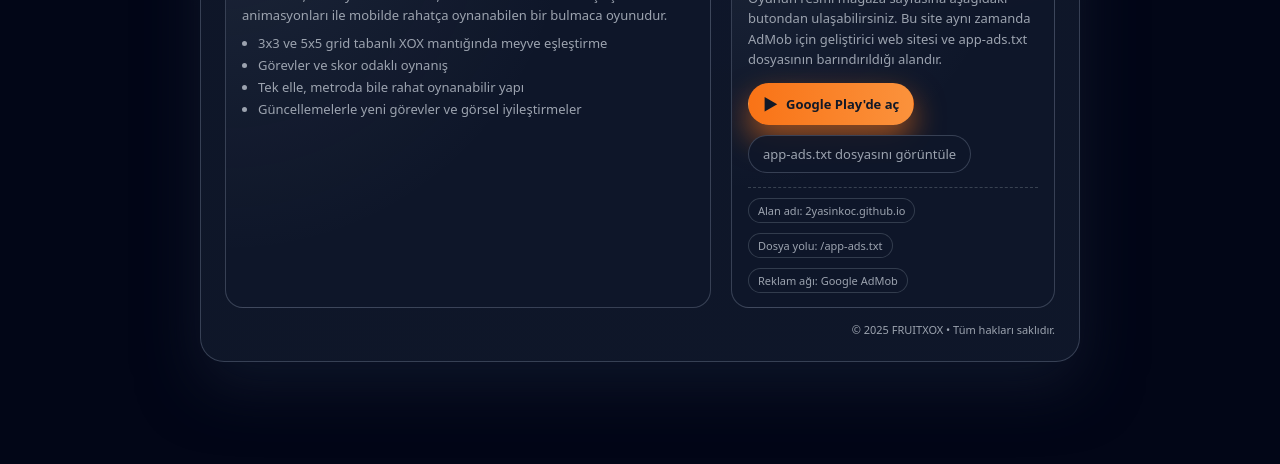
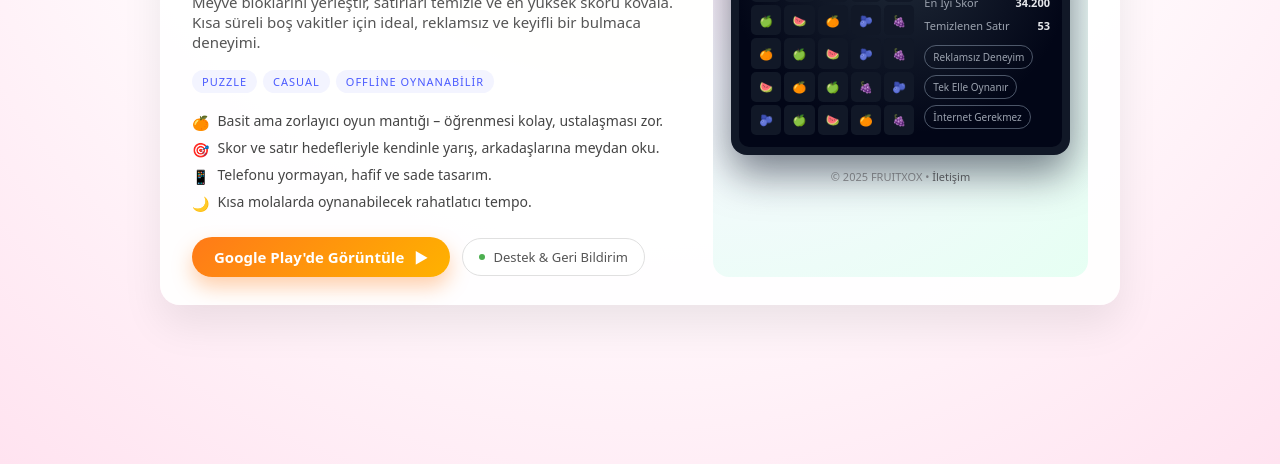
Before and after one commit to 2yasinkoc/2yasinkoc.github.io, a plain HTML site: page index.html in a window 1280 px wide. Shown: the part 336-800 px from the top of the page. Drawn offline with Linux system fonts and the light colour scheme.

Commit message:
Update index.html

```diff
--- a/index.html
+++ b/index.html
@@ -2,410 +2,468 @@
 <html lang="tr">
 <head>
   <meta charset="UTF-8" />
-  <meta name="viewport" content="width=device-width, initial-scale=1.0" />
-  <title>FRUITXOX - Resmi Geliştirici Sitesi</title>
+  <meta name="viewport" content="width=device-width, initial-scale=1" />
+  <title>FRUITXOX – Eğlenceli Blok Bulmaca Oyunu</title>
 
-  <!-- Basit ve profesyonel bir görünüm için ufak stiller -->
+  <meta name="description" content="FRUITXOX, mobil cihazlar için hazırlanmış eğlenceli bir blok bulmaca oyunudur. Meyveli blokları yerleştir, satırları tamamla ve yüksek skor yap.">
+  <link rel="icon" href="https://play-lh.googleusercontent.com/4GXx_example_fruitxox_icon" />
+
   <style>
-    :root {
-      --bg-dark: #050816;
-      --bg-card: #0f172a;
-      --accent: #f97316;
-      --accent-soft: rgba(249, 115, 22, 0.15);
-      --text-main: #f9fafb;
-      --text-muted: #9ca3af;
-      --border-soft: rgba(148, 163, 184, 0.3);
-    }
-
     * {
       box-sizing: border-box;
       margin: 0;
       padding: 0;
-      font-family: system-ui, -apple-system, BlinkMacSystemFont, "Segoe UI",
-        sans-serif;
+      font-family: system-ui, -apple-system, BlinkMacSystemFont, "Segoe UI", sans-serif;
     }
 
     body {
-      background: radial-gradient(circle at top, #1f2937 0, #020617 55%);
-      color: var(--text-main);
       min-height: 100vh;
+      background: radial-gradient(circle at top, #ffefba 0, #ffffff 45%, #ffe3f0 100%);
+      color: #222;
       display: flex;
       align-items: center;
       justify-content: center;
-      padding: 32px 16px;
+      padding: 24px;
     }
 
-    .container {
+    .card {
+      background: #ffffffee;
+      border-radius: 20px;
+      max-width: 960px;
       width: 100%;
-      max-width: 880px;
-      background: linear-gradient(
-        135deg,
-        rgba(15, 23, 42, 0.96),
-        rgba(15, 23, 42, 0.98)
-      );
-      border-radius: 24px;
-      border: 1px solid var(--border-soft);
-      box-shadow: 0 24px 60px rgba(15, 23, 42, 0.9);
-      padding: 28px 24px 24px;
+      display: grid;
+      grid-template-columns: minmax(0, 3fr) minmax(0, 2.3fr);
+      gap: 32px;
+      box-shadow: 0 20px 40px rgba(0,0,0,0.08);
+      padding: 32px 32px 28px;
+    }
+
+    @media (max-width: 780px) {
+      .card {
+        grid-template-columns: 1fr;
+        padding: 24px 20px 20px;
+      }
+    }
+
+    .badge {
+      display: inline-flex;
+      align-items: center;
+      gap: 8px;
+      font-size: 12px;
+      text-transform: uppercase;
+      letter-spacing: 0.08em;
+      padding: 4px 10px;
+      border-radius: 999px;
+      background: #fff3d9;
+      color: #b07000;
+      margin-bottom: 12px;
+    }
+
+    .badge-dot {
+      width: 8px;
+      height: 8px;
+      border-radius: 999px;
+      background: #ffb300;
+    }
+
+    h1 {
+      font-size: clamp(28px, 3.2vw, 34px);
+      margin-bottom: 8px;
+      color: #222;
+    }
+
+    .subtitle {
+      font-size: 15px;
+      color: #555;
+      margin-bottom: 18px;
+    }
+
+    .tags {
+      display: flex;
+      flex-wrap: wrap;
+      gap: 6px;
+      margin-bottom: 18px;
+    }
+
+    .tag {
+      font-size: 11px;
+      text-transform: uppercase;
+      letter-spacing: 0.09em;
+      background: #f3f4ff;
+      color: #4b5bff;
+      padding: 4px 10px;
+      border-radius: 999px;
+    }
+
+    .features {
+      list-style: none;
+      display: grid;
+      gap: 6px;
+      margin-bottom: 24px;
+      font-size: 14px;
+      color: #444;
+    }
+
+    .features li {
+      display: flex;
+      gap: 8px;
+      align-items: flex-start;
+    }
+
+    .features li span.icon {
+      margin-top: 2px;
+      font-size: 14px;
+    }
+
+    .cta-row {
+      display: flex;
+      flex-wrap: wrap;
+      gap: 12px;
+      align-items: center;
+    }
+
+    .btn-primary {
+      background: linear-gradient(135deg, #ff7a18, #ffb200);
+      border-radius: 999px;
+      border: none;
+      color: white;
+      padding: 10px 22px;
+      font-size: 15px;
+      font-weight: 600;
+      cursor: pointer;
+      display: inline-flex;
+      align-items: center;
+      gap: 10px;
+      text-decoration: none;
+      box-shadow: 0 10px 20px rgba(255,122,24,0.35);
+      transition: transform 0.12s ease, box-shadow 0.12s ease;
+    }
+
+    .btn-primary:hover {
+      transform: translateY(-1px);
+      box-shadow: 0 14px 26px rgba(255,122,24,0.4);
+    }
+
+    .btn-secondary {
+      border-radius: 999px;
+      border: 1px solid #e0e0e0;
+      padding: 9px 16px;
+      font-size: 13px;
+      background: #fff;
+      color: #555;
+      text-decoration: none;
+      display: inline-flex;
+      align-items: center;
+      gap: 8px;
+    }
+
+    .btn-secondary span.dot {
+      width: 6px;
+      height: 6px;
+      border-radius: 999px;
+      background: #4caf50;
+    }
+
+    .right {
+      border-radius: 16px;
+      background: radial-gradient(circle at top left, #ffe6f7 0, #f7f8ff 40%, #e6fff3 100%);
+      padding: 20px 18px 16px;
       position: relative;
       overflow: hidden;
     }
 
-    /* Arka plan dekor */
-    .glow {
-      position: absolute;
-      width: 420px;
-      height: 420px;
-      background: radial-gradient(
-        circle,
-        rgba(249, 115, 22, 0.16) 0,
-        transparent 60%
-      );
-      top: -140px;
-      right: -120px;
-      pointer-events: none;
-      filter: blur(2px);
-      opacity: 0.9;
+    .logo-pill {
+      display: inline-flex;
+      align-items: center;
+      gap: 10px;
+      background: #ffffffd9;
+      padding: 6px 12px;
+      border-radius: 999px;
+      box-shadow: 0 10px 25px rgba(0,0,0,0.06);
+      margin-bottom: 18px;
     }
 
-    .header {
-      display: flex;
-      align-items: center;
-      gap: 16px;
-      margin-bottom: 20px;
-      position: relative;
-      z-index: 2;
-    }
-
-    .logo-badge {
-      width: 64px;
-      height: 64px;
-      border-radius: 22px;
-      background: radial-gradient(circle at 30% 30%, #fed7aa 0, #f97316 45%, #7c2d12 100%);
+    .logo-pill-icon {
+      width: 28px;
+      height: 28px;
+      border-radius: 9px;
+      background: radial-gradient(circle at top left, #ff7a18 0, #ffb200 40%, #ffd54f 100%);
       display: flex;
       align-items: center;
       justify-content: center;
-      box-shadow: 0 18px 35px rgba(248, 113, 22, 0.65);
-      border: 2px solid rgba(248, 250, 252, 0.85);
-      flex-shrink: 0;
+      color: #fff;
+      font-weight: 800;
+      font-size: 18px;
     }
 
-    .logo-badge span {
-      font-size: 26px;
-      font-weight: 900;
-      letter-spacing: 0.06em;
-      color: #111827;
-      text-shadow: 0 1px 0 rgba(255, 255, 255, 0.7);
+    .logo-pill-text {
+      display: flex;
+      flex-direction: column;
+      line-height: 1.1;
     }
 
-    .title-block h1 {
-      font-size: clamp(22px, 3vw, 26px);
-      font-weight: 800;
-      letter-spacing: 0.06em;
+    .logo-pill-text span:first-child {
+      font-size: 11px;
+      letter-spacing: 0.15em;
       text-transform: uppercase;
+      color: #999;
     }
 
-    .title-block h1 span {
-      color: var(--accent);
+    .logo-pill-text span:last-child {
+      font-weight: 650;
+      font-size: 13px;
+      color: #333;
     }
 
-    .title-block p {
-      margin-top: 4px;
-      font-size: 14px;
-      color: var(--text-muted);
+    .mockup {
+      border-radius: 16px;
+      background: #111827;
+      padding: 8px;
+      box-shadow: 0 18px 40px rgba(15,23,42,0.55);
+      position: relative;
+      color: #e5e7eb;
+      font-size: 12px;
     }
 
-    .chip-row {
-      margin-top: 10px;
+    .mockup-header {
       display: flex;
-      flex-wrap: wrap;
+      justify-content: space-between;
+      align-items: center;
+      margin-bottom: 6px;
+    }
+
+    .mockup-dots {
+      display: flex;
+      gap: 4px;
+    }
+
+    .mockup-dot {
+      width: 6px;
+      height: 6px;
+      border-radius: 999px;
+      background: #4b5563;
+    }
+
+    .mockup-title {
+      font-size: 11px;
+      color: #9ca3af;
+    }
+
+    .mockup-body {
+      background: radial-gradient(circle at top, #1f2937 0, #020617 70%);
+      border-radius: 10px;
+      padding: 10px 12px 12px;
+      display: grid;
+      grid-template-columns: 1.3fr 1fr;
+      gap: 10px;
+    }
+
+    .mockup-board {
+      display: grid;
+      grid-template-columns: repeat(5, minmax(0, 1fr));
+      gap: 3px;
+    }
+
+    .mockup-cell {
+      aspect-ratio: 1;
+      border-radius: 5px;
+      background: #111827;
+      display: flex;
+      align-items: center;
+      justify-content: center;
+      font-size: 11px;
+    }
+
+    .fruit {
+      width: 85%;
+      height: 85%;
+      border-radius: 5px;
+      display: flex;
+      align-items: center;
+      justify-content: center;
+      color: #fff;
+      font-size: 11px;
+      font-weight: 600;
+    }
+
+    .fruit.orange { background: linear-gradient(135deg, #ff7a18, #ffb200); }
+    .fruit.purple { background: linear-gradient(135deg, #7c3aed, #ec4899); }
+    .fruit.green  { background: linear-gradient(135deg, #16a34a, #84cc16); }
+    .fruit.red    { background: linear-gradient(135deg, #ef4444, #f97316); }
+    .fruit.blue   { background: linear-gradient(135deg, #0ea5e9, #6366f1); }
+
+    .mockup-side {
+      display: flex;
+      flex-direction: column;
       gap: 8px;
     }
 
-    .chip {
+    .mockup-stat {
+      display: flex;
+      justify-content: space-between;
+      align-items: center;
       font-size: 11px;
-      text-transform: uppercase;
-      letter-spacing: 0.08em;
-      padding: 4px 10px;
-      border-radius: 999px;
-      border: 1px solid rgba(148, 163, 184, 0.5);
-      color: var(--text-muted);
-      background: rgba(15, 23, 42, 0.9);
+      color: #9ca3af;
     }
 
-    .chip.accent {
-      border-color: rgba(249, 115, 22, 0.8);
-      color: #fed7aa;
-      background: var(--accent-soft);
+    .mockup-stat span.value {
+      font-weight: 600;
+      color: #e5e7eb;
     }
 
-    .content {
-      margin-top: 18px;
-      display: grid;
-      grid-template-columns: minmax(0, 3fr) minmax(0, 2fr);
-      gap: 20px;
-      position: relative;
-      z-index: 2;
+    .mockup-footer {
+      display: flex;
+      gap: 6px;
+      margin-top: 4px;
+      flex-wrap: wrap;
     }
 
-    @media (max-width: 720px) {
-      .container {
-        padding: 22px 18px 20px;
-        border-radius: 18px;
-      }
-      .content {
-        grid-template-columns: 1fr;
-      }
-      body {
-        padding: 18px 12px;
-      }
+    .mockup-chip {
+      font-size: 10px;
+      border-radius: 999px;
+      padding: 4px 8px;
+      border: 1px solid rgba(148,163,184,0.5);
+      color: #9ca3af;
     }
 
-    .card {
-      border-radius: 18px;
-      border: 1px solid var(--border-soft);
-      background: radial-gradient(circle at top left, rgba(148, 163, 184, 0.1), transparent 55%),
-        rgba(15, 23, 42, 0.94);
-      padding: 16px 16px 14px;
+    footer {
+      text-align: center;
+      margin-top: 14px;
+      font-size: 11px;
+      color: #999;
     }
 
-    .card h2 {
-      font-size: 14px;
-      letter-spacing: 0.12em;
-      text-transform: uppercase;
-      color: var(--text-muted);
-      margin-bottom: 10px;
-    }
-
-    .card h3 {
-      font-size: 17px;
-      margin-bottom: 7px;
-    }
-
-    .card p {
-      font-size: 13px;
-      line-height: 1.55;
-      color: var(--text-muted);
-    }
-
-    ul.feature-list {
-      margin-top: 8px;
-      padding-left: 16px;
-      font-size: 13px;
-      color: var(--text-muted);
-    }
-
-    ul.feature-list li {
-      margin-bottom: 4px;
-    }
-
-    .store-card {
-      position: relative;
-      overflow: hidden;
-    }
-
-    .store-chip {
-      font-size: 11px;
-      text-transform: uppercase;
-      letter-spacing: 0.08em;
-      color: #bbf7d0;
-      background: rgba(22, 163, 74, 0.18);
-      border: 1px solid rgba(34, 197, 94, 0.6);
-      border-radius: 999px;
-      padding: 3px 9px;
-      display: inline-flex;
-      align-items: center;
-      gap: 6px;
-      margin-bottom: 8px;
-    }
-
-    .store-chip span.dot {
-      width: 7px;
-      height: 7px;
-      border-radius: 999px;
-      background: #22c55e;
-      box-shadow: 0 0 0 4px rgba(34, 197, 94, 0.3);
-    }
-
-    .btn-row {
-      margin-top: 14px;
-      display: flex;
-      flex-wrap: wrap;
-      gap: 10px;
-    }
-
-    .btn-primary,
-    .btn-ghost {
-      font-size: 13px;
-      padding: 9px 14px;
-      border-radius: 999px;
-      border: 1px solid transparent;
-      cursor: pointer;
+    footer a {
+      color: #666;
       text-decoration: none;
-      display: inline-flex;
-      align-items: center;
-      gap: 8px;
-      transition: transform 0.12s ease, box-shadow 0.12s ease, background 0.12s ease;
-    }
-
-    .btn-primary {
-      background: linear-gradient(to right, #f97316, #fb923c);
-      color: #111827;
-      font-weight: 600;
-      box-shadow: 0 14px 30px rgba(249, 115, 22, 0.6);
-    }
-
-    .btn-primary span.icon {
-      font-size: 16px;
-    }
-
-    .btn-primary:hover {
-      transform: translateY(-1px);
-      box-shadow: 0 18px 40px rgba(249, 115, 22, 0.75);
-    }
-
-    .btn-ghost {
-      background: rgba(15, 23, 42, 0.9);
-      border-color: var(--border-soft);
-      color: var(--text-muted);
-    }
-
-    .btn-ghost:hover {
-      transform: translateY(-1px);
-      background: rgba(15, 23, 42, 0.98);
-      border-color: rgba(148, 163, 184, 0.8);
-    }
-
-    .meta-row {
-      margin-top: 14px;
-      padding-top: 10px;
-      border-top: 1px dashed rgba(75, 85, 99, 0.7);
-      display: flex;
-      flex-wrap: wrap;
-      gap: 10px;
-      font-size: 11px;
-      color: var(--text-muted);
-    }
-
-    .meta-pill {
-      padding: 4px 9px;
-      border-radius: 999px;
-      background: rgba(15, 23, 42, 0.9);
-      border: 1px solid rgba(55, 65, 81, 0.9);
-    }
-
-    .footer {
-      margin-top: 14px;
-      text-align: right;
-      font-size: 11px;
-      color: var(--text-muted);
-      position: relative;
-      z-index: 2;
-    }
-
-    .footer a {
-      color: var(--accent);
-      text-decoration: none;
-    }
-
-    .footer a:hover {
-      text-decoration: underline;
     }
   </style>
 </head>
 <body>
-  <div class="container">
-    <div class="glow"></div>
+  <main class="card">
+    <section>
+      <div class="badge">
+        <span class="badge-dot"></span>
+        Mobil Bulmaca Oyunu
+      </div>
+      <h1>FRUITXOX – Meyveli Blok Bulmaca</h1>
+      <p class="subtitle">
+        Meyve bloklarını yerleştir, satırları temizle ve en yüksek skoru kovala.
+        Kısa süreli boş vakitler için ideal, reklamsız ve keyifli bir bulmaca deneyimi.
+      </p>
 
-    <!-- ÜST BAŞLIK -->
-    <header class="header">
-      <div class="logo-badge">
-        <span>FX</span>
+      <div class="tags">
+        <span class="tag">Puzzle</span>
+        <span class="tag">Casual</span>
+        <span class="tag">Offline Oynanabilir</span>
       </div>
-      <div class="title-block">
-        <h1><span>FRUIT</span>XOX</h1>
-        <p>Minimalist, keyifli ve bağımlılık yapan bir blok bulmaca deneyimi.</p>
 
-        <div class="chip-row">
-          <div class="chip accent">Resmi geliştirici sayfası</div>
-          <div class="chip">Mobil oyun • Android</div>
-          <div class="chip">Yayıncı: 2yasinkoc</div>
+      <ul class="features">
+        <li><span class="icon">🍊</span>Basit ama zorlayıcı oyun mantığı – öğrenmesi kolay, ustalaşması zor.</li>
+        <li><span class="icon">🎯</span>Skor ve satır hedefleriyle kendinle yarış, arkadaşlarına meydan oku.</li>
+        <li><span class="icon">📱</span>Telefonu yormayan, hafif ve sade tasarım.</li>
+        <li><span class="icon">🌙</span>Kısa molalarda oynanabilecek rahatlatıcı tempo.</li>
+      </ul>
+
+      <div class="cta-row">
+        <!-- BURAYA GERÇEK GOOGLE PLAY LİNKİNİ KOY -->
+        <a class="btn-primary"
+           href="https://play.google.com/store/apps/details?id=com.Untouchable.fruitxox"
+           target="_blank" rel="noopener noreferrer">
+          Google Play'de Görüntüle
+          <span>▶</span>
+        </a>
+
+        <a class="btn-secondary" href="mailto:2yasinkoc@gmail.com">
+          <span class="dot"></span>
+          Destek &amp; Geri Bildirim
+        </a>
+      </div>
+    </section>
+
+    <aside class="right">
+      <div class="logo-pill">
+        <div class="logo-pill-icon">FX</div>
+        <div class="logo-pill-text">
+          <span>FRUITXOX</span>
+          <span>Blok Yerleştirme Bulmacası</span>
         </div>
       </div>
-    </header>
 
-    <!-- İÇERİK -->
-    <main class="content">
-      <!-- Sol kart: Oyun açıklaması -->
-      <section class="card">
-        <h2>Oyun Hakkında</h2>
-        <h3>Basit kontroller, temiz tasarım, akıcı deneyim.</h3>
-        <p>
-          FRUITXOX; hızlı oyun oturumları, sade UI ve tatmin edici eşleşme
-          animasyonları ile mobilde rahatça oynanabilen bir bulmaca oyunudur.
-        </p>
+      <div class="mockup">
+        <div class="mockup-header">
+          <div class="mockup-dots">
+            <div class="mockup-dot"></div>
+            <div class="mockup-dot"></div>
+            <div class="mockup-dot"></div>
+          </div>
+          <div class="mockup-title">Oyun İçi Görünüm</div>
+        </div>
+        <div class="mockup-body">
+          <div class="mockup-board">
+            <div class="mockup-cell"><div class="fruit.orange fruit">🍊</div></div>
+            <div class="mockup-cell"><div class="fruit.purple fruit">🍇</div></div>
+            <div class="mockup-cell"><div class="fruit.green fruit">🍏</div></div>
+            <div class="mockup-cell"><div class="fruit.red fruit">🍉</div></div>
+            <div class="mockup-cell"><div class="fruit.blue fruit">🫐</div></div>
 
-        <ul class="feature-list">
-          <li>3x3 ve 5x5 grid tabanlı XOX mantığında meyve eşleştirme</li>
-          <li>Görevler ve skor odaklı oynanış</li>
-          <li>Tek elle, metroda bile rahat oynanabilir yapı</li>
-          <li>Güncellemelerle yeni görevler ve görsel iyileştirmeler</li>
-        </ul>
-      </section>
+            <div class="mockup-cell"><div class="fruit.green fruit">🍏</div></div>
+            <div class="mockup-cell"><div class="fruit.red fruit">🍉</div></div>
+            <div class="mockup-cell"><div class="fruit.orange fruit">🍊</div></div>
+            <div class="mockup-cell"><div class="fruit.blue fruit">🫐</div></div>
+            <div class="mockup-cell"><div class="fruit.purple fruit">🍇</div></div>
 
-      <!-- Sağ kart: Mağaza / linkler -->
-      <section class="card store-card">
-        <div class="store-chip">
-          <span class="dot"></span>
-          Google Play'de yayında
+            <div class="mockup-cell"><div class="fruit.orange fruit">🍊</div></div>
+            <div class="mockup-cell"><div class="fruit.green fruit">🍏</div></div>
+            <div class="mockup-cell"><div class="fruit.red fruit">🍉</div></div>
+            <div class="mockup-cell"><div class="fruit.blue fruit">🫐</div></div>
+            <div class="mockup-cell"><div class="fruit.purple fruit">🍇</div></div>
+
+            <div class="mockup-cell"><div class="fruit.red fruit">🍉</div></div>
+            <div class="mockup-cell"><div class="fruit.orange fruit">🍊</div></div>
+            <div class="mockup-cell"><div class="fruit.green fruit">🍏</div></div>
+            <div class="mockup-cell"><div class="fruit.purple fruit">🍇</div></div>
+            <div class="mockup-cell"><div class="fruit.blue fruit">🫐</div></div>
+
+            <div class="mockup-cell"><div class="fruit.blue fruit">🫐</div></div>
+            <div class="mockup-cell"><div class="fruit.green fruit">🍏</div></div>
+            <div class="mockup-cell"><div class="fruit.red fruit">🍉</div></div>
+            <div class="mockup-cell"><div class="fruit.orange fruit">🍊</div></div>
+            <div class="mockup-cell"><div class="fruit.purple fruit">🍇</div></div>
           </div>
 
-        <h2>Mağaza Bağlantısı</h2>
-        <p style="margin-bottom: 8px;">
-          Oyunun resmi mağaza sayfasına aşağıdaki butondan ulaşabilirsiniz.
-          Bu site aynı zamanda AdMob için geliştirici web sitesi ve
-          <code>app-ads.txt</code> dosyasının barındırıldığı alandır.
-        </p>
-
-        <!-- 🔗 BURAYA OYUN LİNKİNİ KOY -->
-        <!-- Aşağıdaki href kısmına kendi Google Play linkini yapıştır. -->
-        <div class="btn-row">
-          <a
-            class="btn-primary"
-            href="https://play.google.com/store/apps/details?id=com.Untouchable.fruitxox"
-            target="_blank"
-            rel="noopener noreferrer"
-          >
-            <span class="icon">▶</span>
-            <span>Google Play'de aç</span>
-          </a>
-
-          <a
-            class="btn-ghost"
-            href="https://2yasinkoc.github.io/app-ads.txt"
-            target="_blank"
-            rel="noopener noreferrer"
-          >
-            app-ads.txt dosyasını görüntüle
-          </a>
+          <div class="mockup-side">
+            <div class="mockup-stat">
+              <span>Skor</span>
+              <span class="value">12.480</span>
+            </div>
+            <div class="mockup-stat">
+              <span>En İyi Skor</span>
+              <span class="value">34.200</span>
+            </div>
+            <div class="mockup-stat">
+              <span>Temizlenen Satır</span>
+              <span class="value">53</span>
             </div>
 
-        <div class="meta-row">
-          <div class="meta-pill">Alan adı: 2yasinkoc.github.io</div>
-          <div class="meta-pill">Dosya yolu: /app-ads.txt</div>
-          <div class="meta-pill">Reklam ağı: Google AdMob</div>
+            <div class="mockup-footer">
+              <div class="mockup-chip">Reklamsız Deneyim</div>
+              <div class="mockup-chip">Tek Elle Oynanır</div>
+              <div class="mockup-chip">İnternet Gerekmez</div>
             </div>
-      </section>
-    </main>
-
-    <footer class="footer">
-      <span>© <span id="yıl"></span> FRUITXOX • Tüm hakları saklıdır.</span>
-    </footer>
+          </div>
+        </div>
       </div>
 
+      <footer>
+        © <span id="year"></span> FRUITXOX •
+        <a href="mailto:2yasinkoc@gmail.com">İletişim</a>
+      </footer>
+
       <script>
-    // Otomatik yıl
-    document.getElementById("yıl").textContent = new Date().getFullYear();
+        document.getElementById("year").textContent = new Date().getFullYear();
       </script>
+    </aside>
+  </main>
 </body>
 </html>
```
Lines whose indentation alone changed are shown as unchanged.
